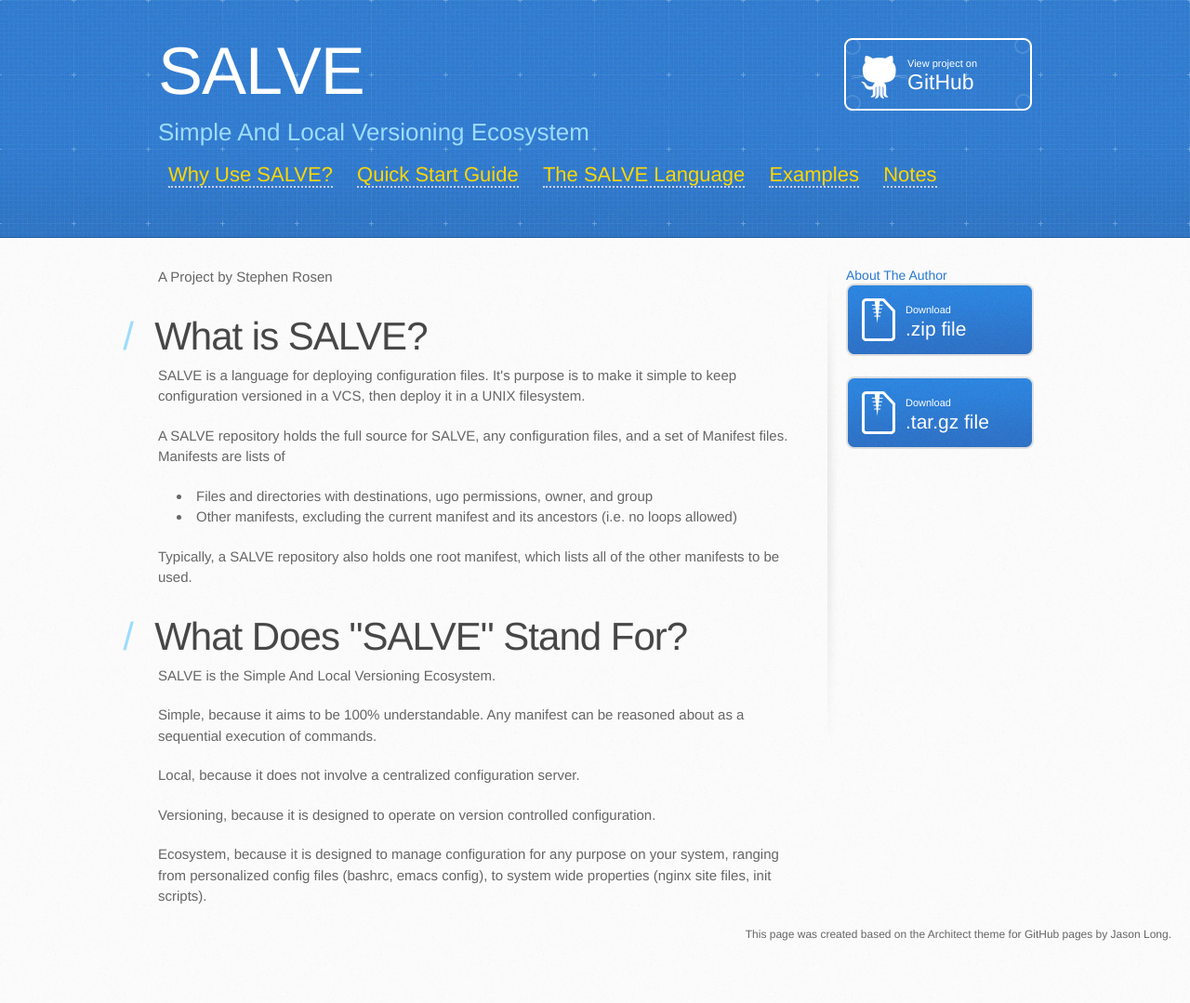
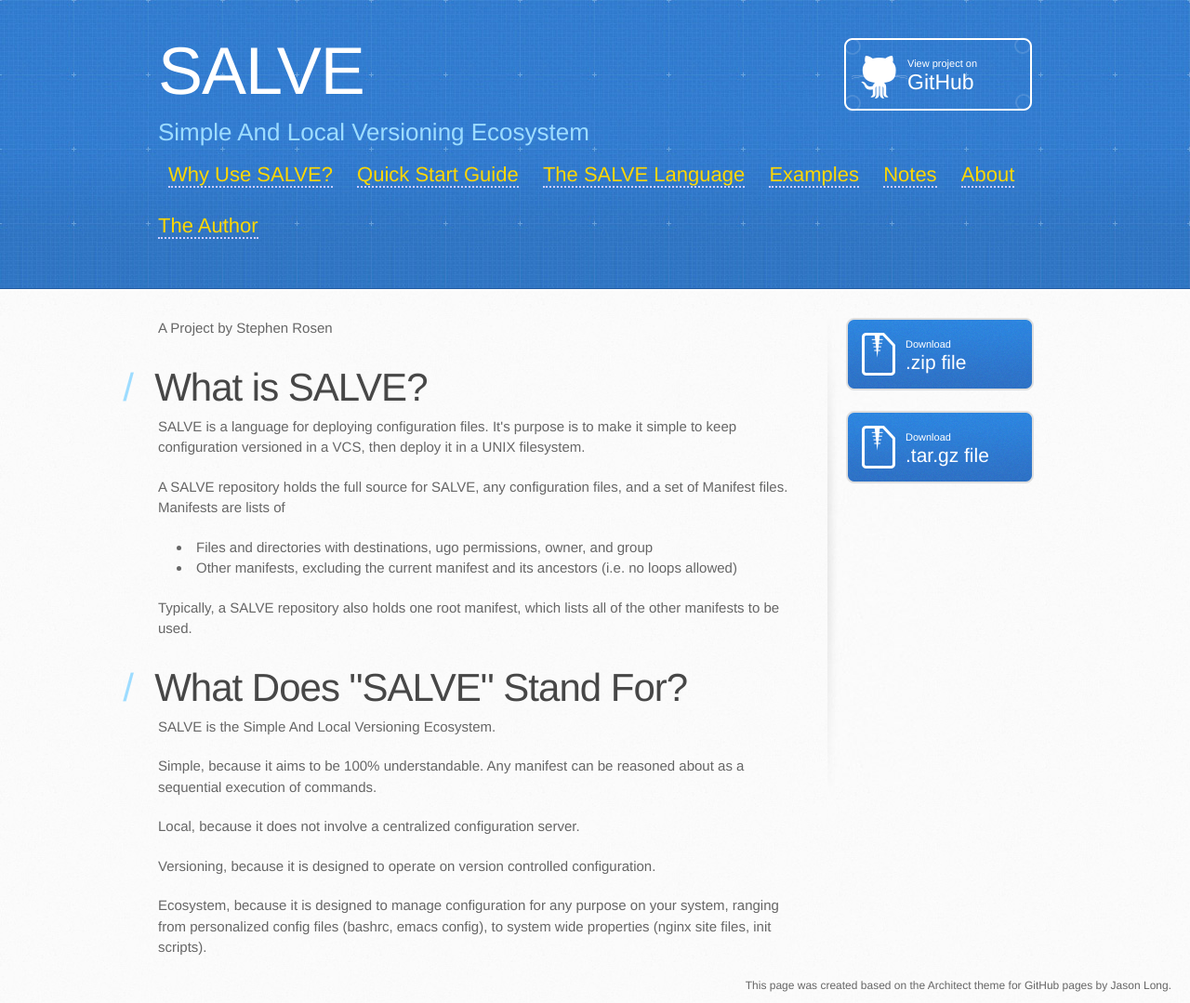
Before and after one commit to sirosen/salve.sirosen.net, a Jekyll site: the page built from index.html, in a window 1280 px wide. Shown: the whole page at 93% size. Built offline with Jekyll 4.4.1, drawn with Linux system fonts in a browser that asks for light colours; some web fonts are replaced; before the commit the page ends 1024 px from its top, so only the background shows below that.

Commit message:
Moved About link into header, out of sidebar.

```diff
--- a/_includes/footer.html
+++ b/_includes/footer.html
@@ -1,6 +1,5 @@
         </section>
       <aside id="sidebar">
-        <a href="http://people.cs.uchicago.edu/~sirosen">About The Author</a>
         <a href="https://github.com/sirosen/SALVE/zipball/stable" class="button">
           <small>Download</small>
           .zip file
--- a/_includes/header.html
+++ b/_includes/header.html
@@ -41,6 +41,7 @@
       <a href="{{site.baseurl}}lang.html" class="linkbutton">The SALVE Language</a>
       <a href="{{site.baseurl}}examples.html" class="linkbutton">Examples</a>
       <a href="{{site.baseurl}}notes.html" class="linkbutton">Notes</a>
+      <a href="http://people.cs.uchicago.edu/~sirosen" class="linkbutton">About The Author</a>
     </div>
 
   </header>
```
